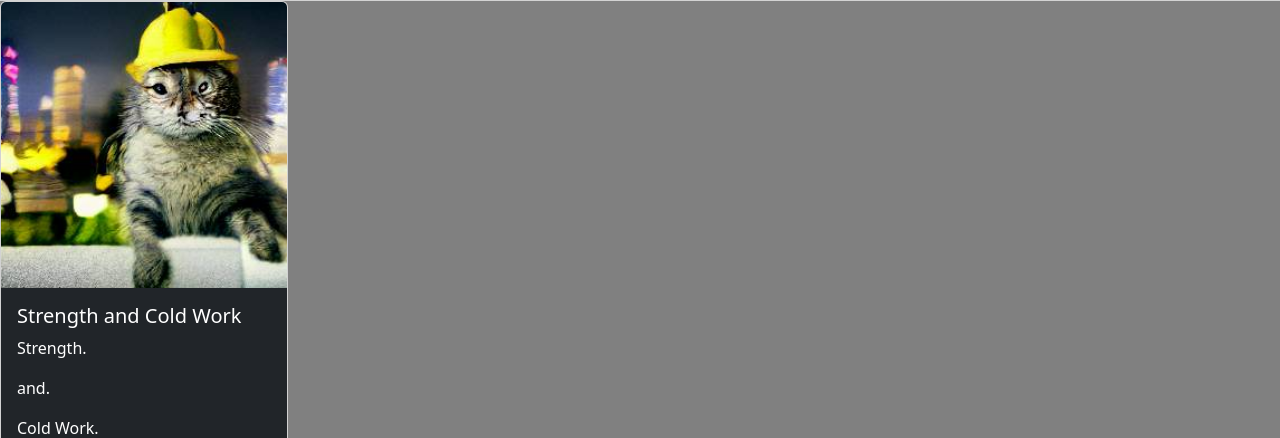
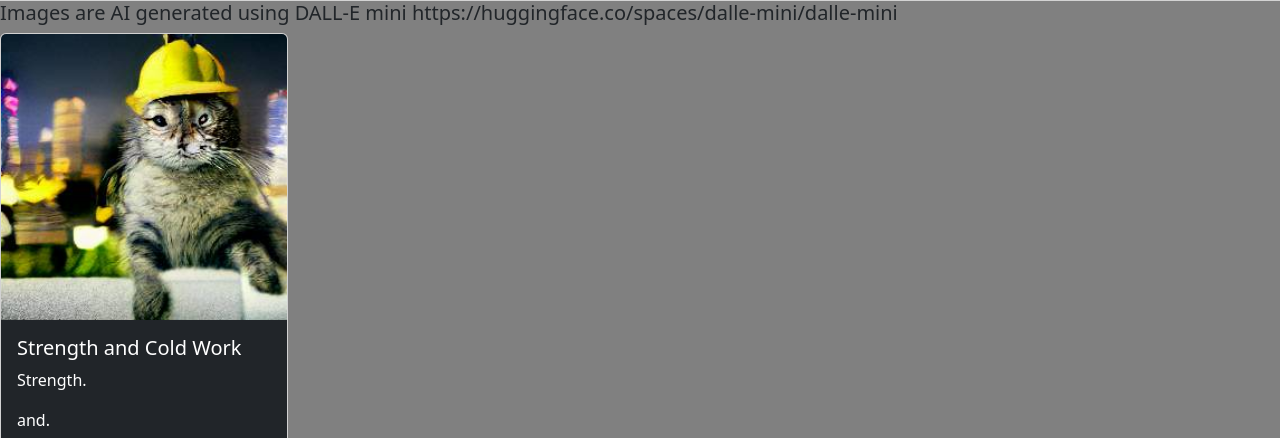
Before and after one commit to pjf342/MechanicalEngineeringDesign, a Django app: page / in a window 1280 px wide. Shown: the part 105-543 px from the top of the page. Run offline with Django 4.2, Linux system fonts and the light colour scheme.

Commit message:
added header for ai images

```diff
--- a/pages/templates/home.html
+++ b/pages/templates/home.html
@@ -2,6 +2,7 @@
 {% load static %}
 
 {% block content %}
+<h5> Images are AI generated using DALL-E mini https://huggingface.co/spaces/dalle-mini/dalle-mini</h5>
 <div id="scw-card" class="card" style="width: 18rem;">
   <img src="{% static 'placeholder_ai_cat.png' %}" class="card-img-top" alt="ai_cat">
   <div class="card-body text-bg-dark">
```
